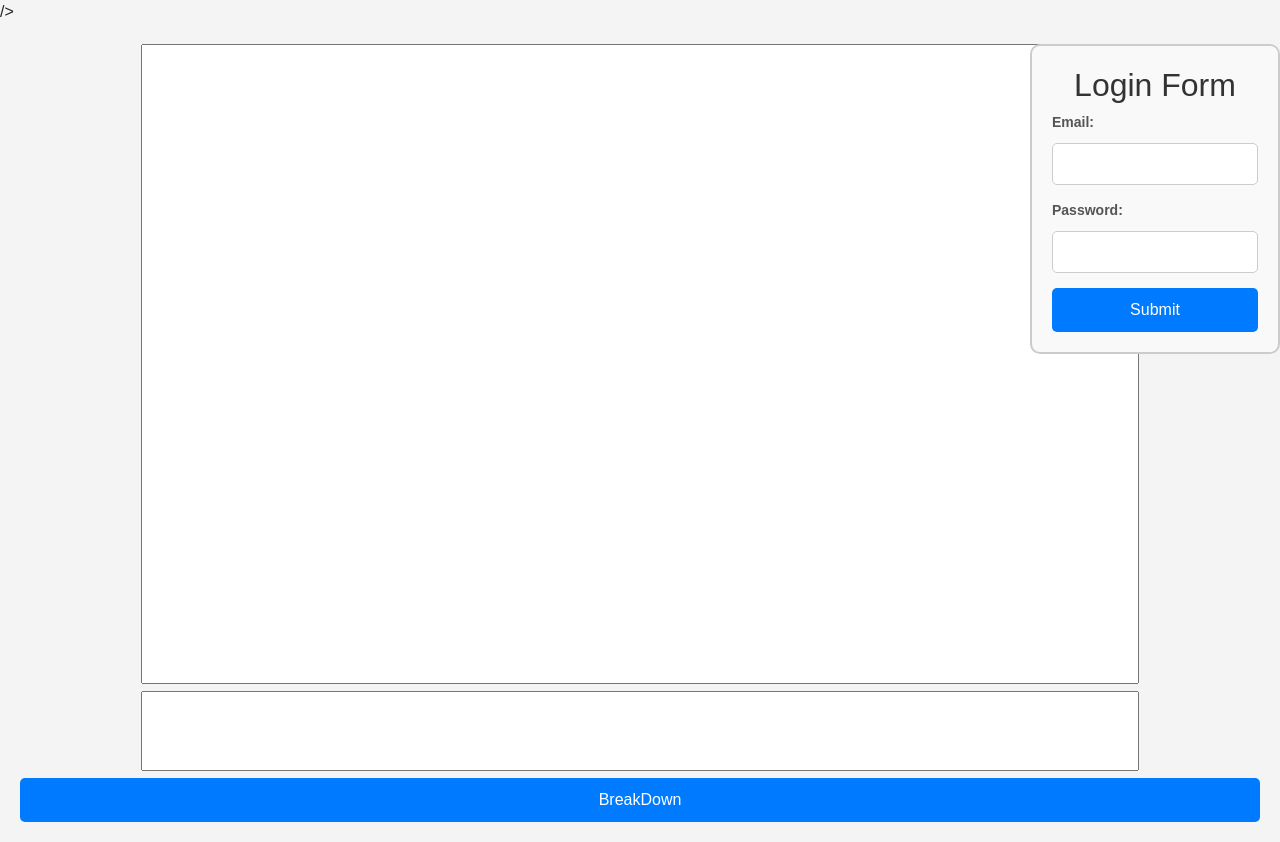
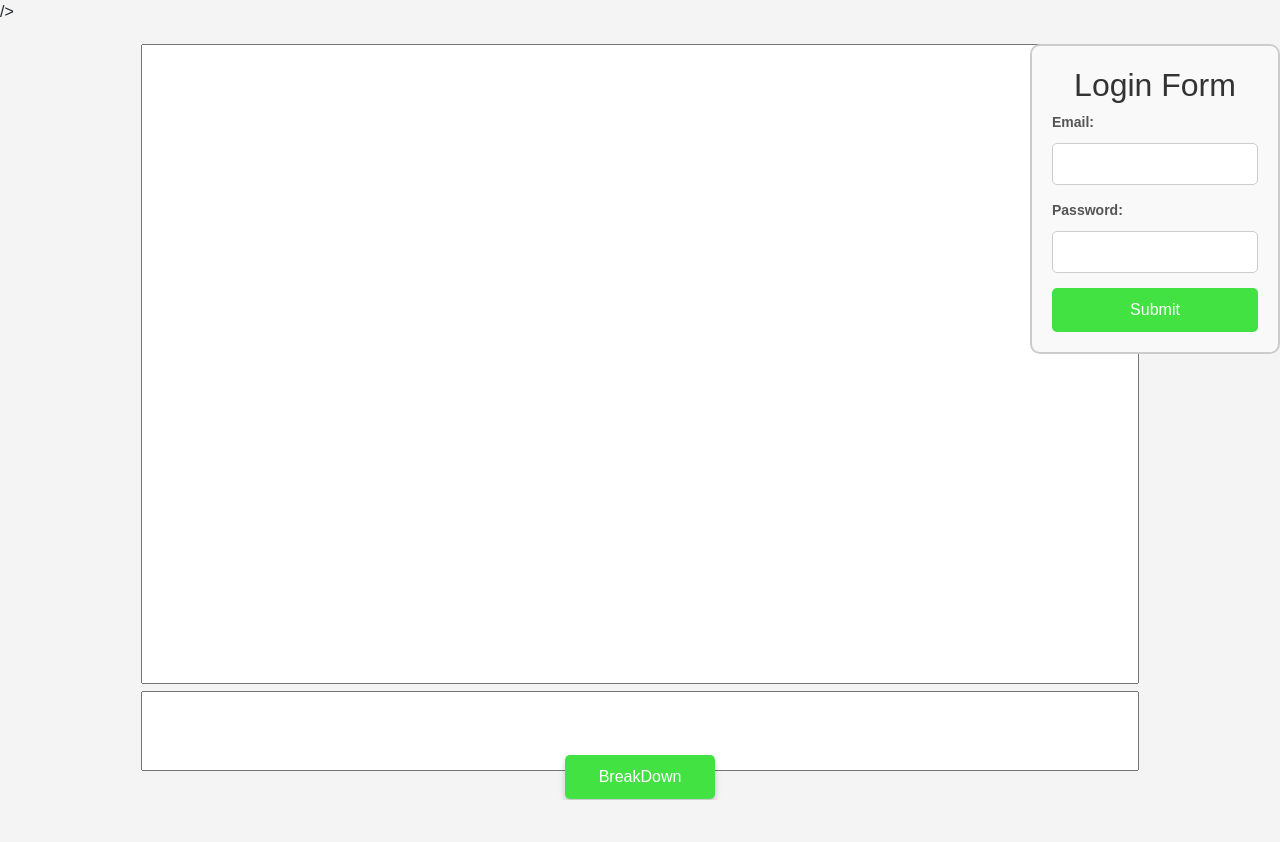
Before and after one commit to COS420-Fall24/TeamH, a React (Create React App) app in the folder nocom/: page / in a window 1280 px wide. Shown: the top 842 px of the page. After the commit the page ends 800 px from the top, so only its background shows below. Built offline with nearby package versions, Linux system fonts and the light colour scheme.

Commit message:
changed color to green and made breakdown button smaller

```diff
--- a/nocom/src/Account.css
+++ b/nocom/src/Account.css
@@ -10,7 +10,7 @@
     position: relative; /* Keeps the dropdown aligned relative to this button */
     width: 120px;
     height: 40px;
-    background-color: #007bff;
+    background-color: #41e241;
     color: white;
     border: none;
     border-radius: 20px;
@@ -26,7 +26,7 @@
 
   /* Hover Effects */
   .Account:hover {
-    background-color: #0056b3;
+    background-color: #41e241;
     transform: scale(1.05);
   }
 
--- a/nocom/src/LoginWidget.css
+++ b/nocom/src/LoginWidget.css
@@ -32,10 +32,26 @@ h2 {
     border-radius: 5px;
 }
 
+.inputbox button {
+    position: absolute; /* Enable precise placement within the container */
+    left: 50%; /* Move the button horizontally to the center */
+    bottom: 1px; /* Align the button to the bottom of the input box */
+    transform: translateX(-50%); /* Offset by 50% of its own width for perfect centering */
+    width: 150px; /* Set the button width */
+    padding: 10px; /* Add padding for height and clickability */
+    background-color: #41e241; /* Green background */
+    color: white; /* White text */
+    font-size: 16px; /* Text size */
+    border: none; /* Remove default border */
+    border-radius: 5px; /* Add rounded corners */
+    cursor: pointer; /* Pointer cursor on hover */
+    box-shadow: 0 4px 6px rgba(0, 0, 0, 0.2); /* Subtle shadow */
+}
+
 button {
     width: 100%;
     padding: 10px;
-    background-color: #007bff;
+    background-color: #41e241;
     color: white;
     font-size: 16px;
     border: none;
@@ -44,7 +60,7 @@ button {
 }
 
 button:hover {
-    background-color: #0056b3;
+    background-color: #41e241;
 }
 
 .output-container {
```
